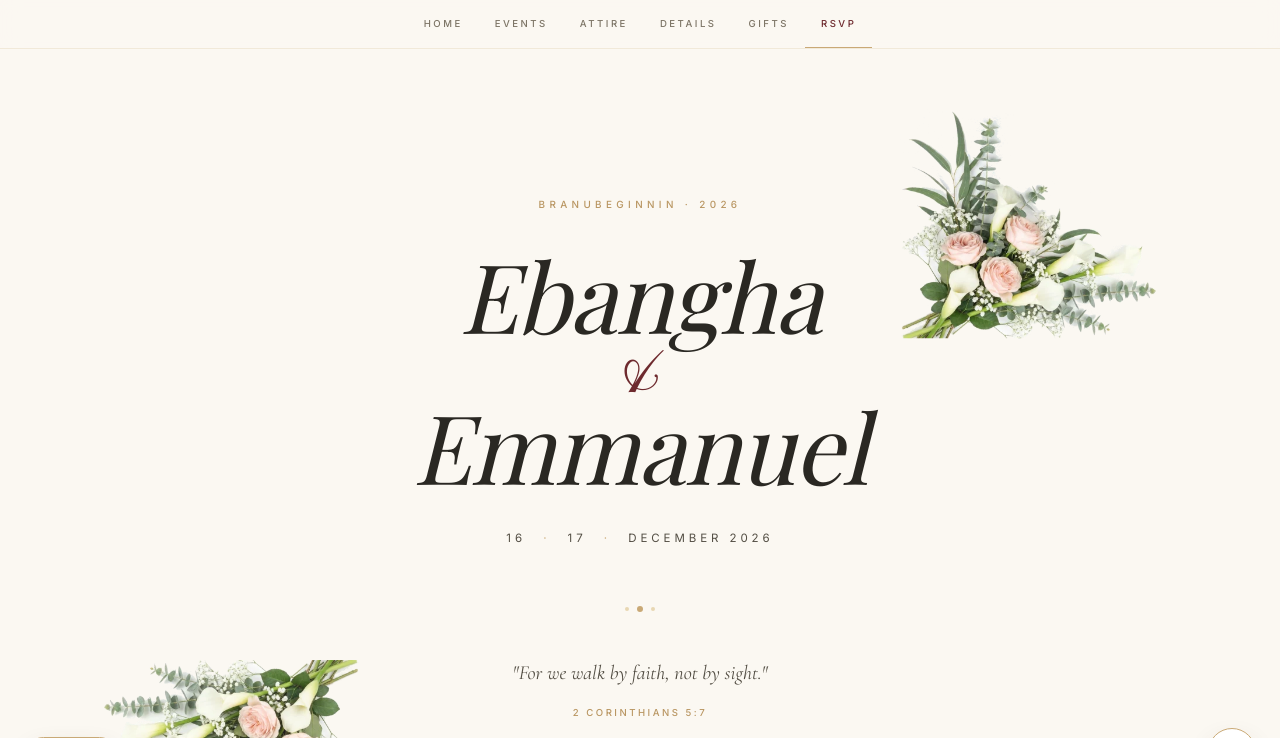
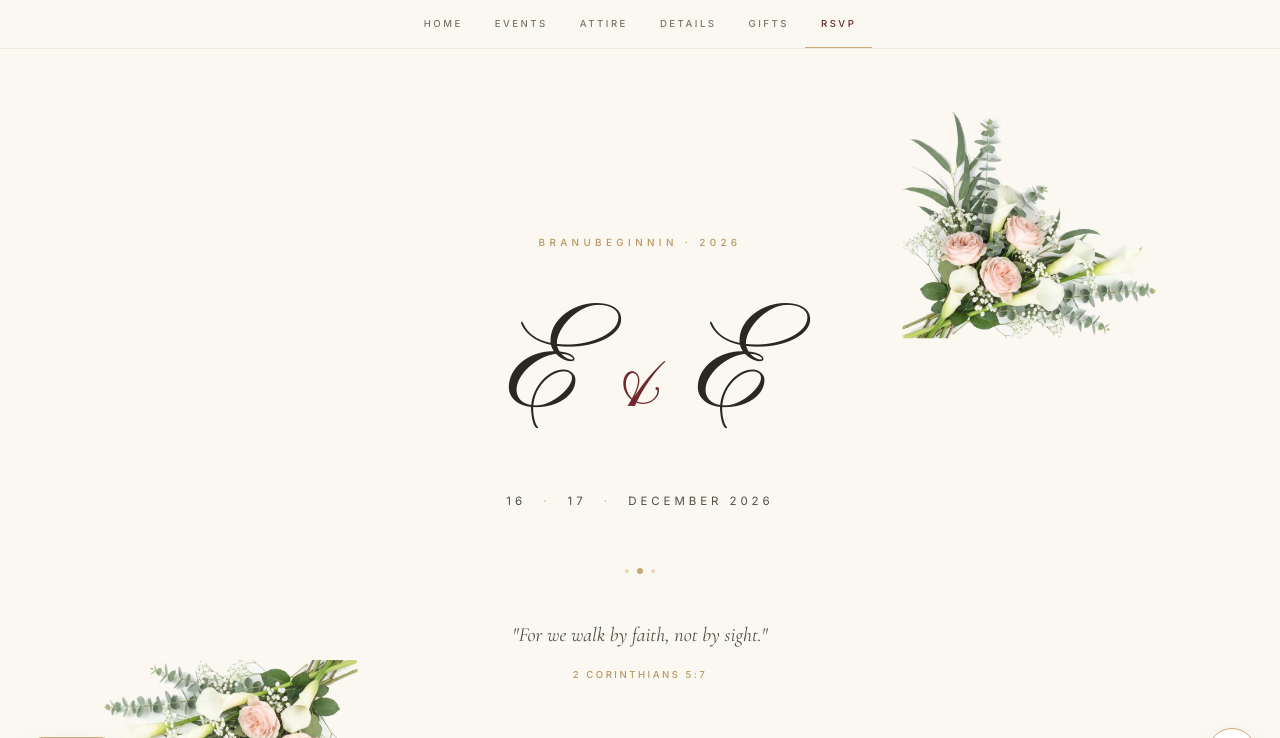
Before and after one commit to kraulain/branubeginnin-2026, a plain HTML site: page index.html in a window 1280 px wide. Both pictures are taken after a click on the button 640 px from the left and 409 px from the top of the page. Shown: the top 738 px of the page. Drawn offline with nearby package versions, Linux system fonts and the light colour scheme; a web font is replaced by a local one.

Commit message:
Hero: show E & E monogram instead of full names
Co-Authored-By: Claude Opus 5.5 <noreply@anthropic.com>

```diff
--- a/index.html
+++ b/index.html
@@ -354,29 +354,22 @@
       margin-bottom: 36px;
     }
 
+    /* monogram, matching the footer's E & E */
     .hero-names {
       display: flex;
-      flex-direction: column;
-      align-items: center;
-      gap: 2px;
+      align-items: baseline;
+      justify-content: center;
+      gap: 0.14em;
       margin-bottom: 20px;
-    }
-    .hero-names .name {
-      font-family: 'Playfair Display', serif;
-      font-style: italic;
-      font-weight: 400;
-      font-size: clamp(3.4rem, 15vw, 6rem);
-      color: var(--ink);
-      line-height: 0.95;
-      letter-spacing: -0.015em;
-    }
-    .hero-names .amp {
       font-family: 'Pinyon Script', cursive;
       font-weight: 400;
-      font-size: clamp(3.5rem, 14vw, 5.5rem);
+      font-size: clamp(6rem, 30vw, 9.5rem);
+      color: var(--ink);
+      line-height: 1.1;
+    }
+    .hero-names .amp {
+      font-size: 0.62em;
       color: var(--burgundy);
-      line-height: 1;
-      margin: -14px 0 -18px;
     }
 
     .hero-date {
@@ -1143,11 +1136,11 @@
 
     <p class="hero-eyebrow reveal">Branubeginnin · 2026</p>
 
-    <div class="hero-names reveal">
-      <span class="name">Ebangha</span>
-      <span class="amp">&amp;</span>
-      <span class="name">Emmanuel</span>
-    </div>
+    <h1 class="hero-names reveal" aria-label="Ebangha &amp; Emmanuel">
+      <span aria-hidden="true">E</span>
+      <span class="amp" aria-hidden="true">&amp;</span>
+      <span aria-hidden="true">E</span>
+    </h1>
 
     <p class="hero-date reveal">
       16 <span class="sep">·</span> 17 <span class="sep">·</span> <span data-i18n="hero.month">December 2026</span>
```
